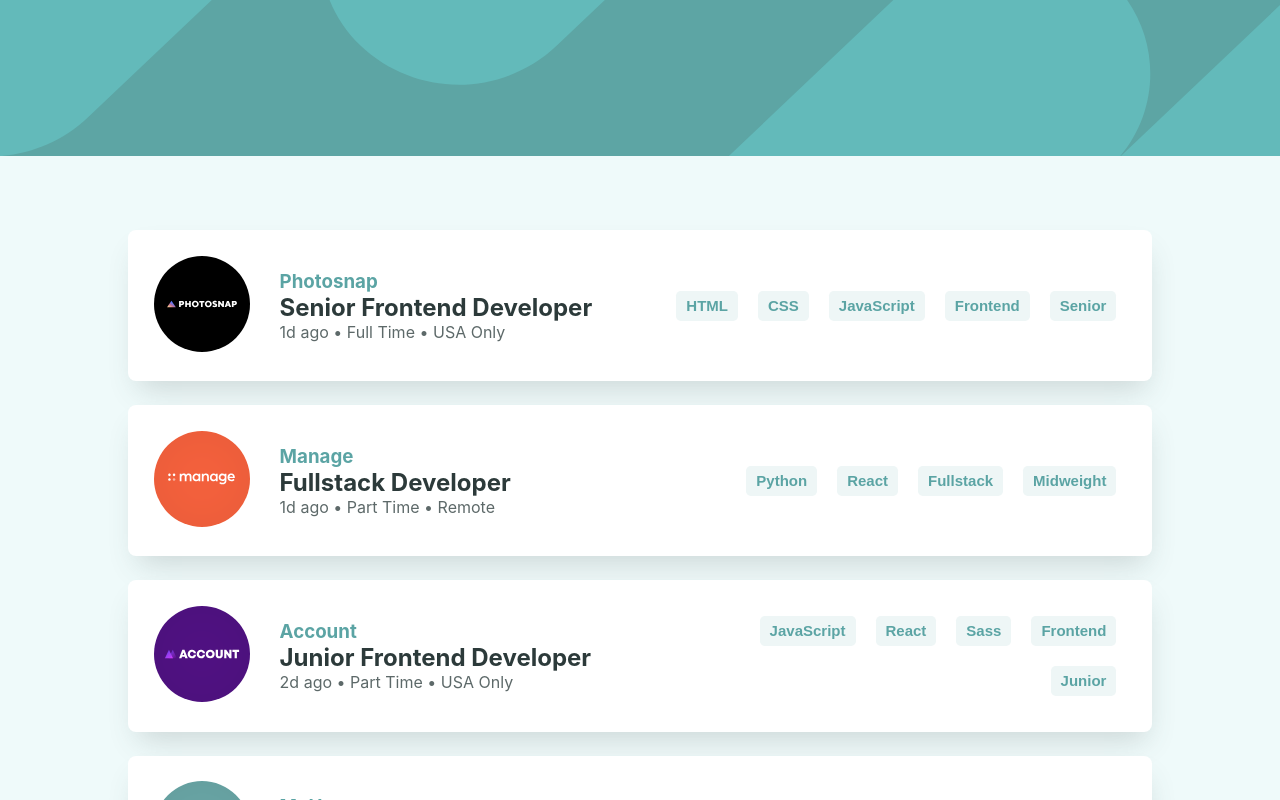
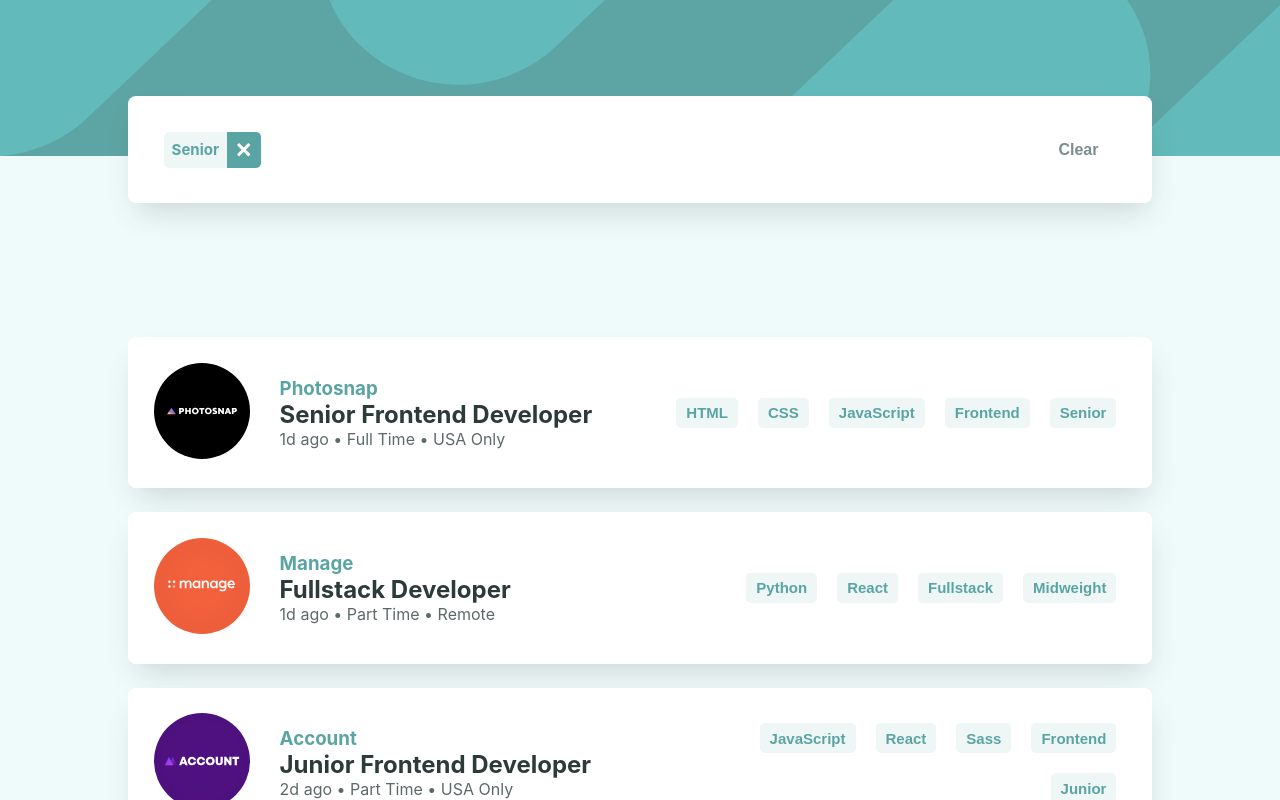
Before and after one commit to melanierolo/job-listings-with-filtering--React, a React (Create React App) app: page / in a window 1280 px wide. Both pictures are taken after a click on the button "Senior". Shown: the top 800 px of the page. Built offline with nearby package versions, Linux system fonts and the light colour scheme.

Commit message:
added a component FilterBar and added tag on FilterBar

```diff
--- a/src/App.js
+++ b/src/App.js
@@ -1,17 +1,43 @@
 import React from "react";
 import "./App.css";
+import { useState } from "react";
 import Header from "./componentes/Header";
 import Footer from "./componentes/Footer";
 import JobCard from "./componentes/JobCard";
 import allJobs from "./data/data.json";
+import FilterBar from "./componentes/FilterBar";
 
 function App() {
   const jobsData = allJobs.jobs;
   console.log(allJobs.jobs);
+  const [filterTags, setFilterTags] = useState([]);
+
+  const addFilterTag = (filterTag) => {
+    if (!filterTags.includes(filterTag)) {
+      setFilterTags([...filterTags, filterTag]);
+    }
+  };
+
+  const deleteFilterTag = (filterTag) => {
+    const newFilterTag = filterTags.filter((id) => id !== filterTag);
+    setFilterTags(newFilterTag);
+  };
+
+  const clearAll = () => {
+    setFilterTags([]);
+  };
+
   return (
     <>
       <Header></Header>
       <div className="job-page">
+        {filterTags.length > 0 && (
+          <FilterBar
+            tags={filterTags}
+            removeFilterTag={deleteFilterTag}
+            clearAll={clearAll}
+          />
+        )}
         {jobsData.map((job, i) => {
           /*Destructuración ES6 */
           const {
@@ -39,6 +65,7 @@ function App() {
               tools={tools}
               role={role}
               level={level}
+              setTags={addFilterTag}
             />
           );
         })}
--- /dev/null
+++ b/src/componentes/ButtonDelete/index.js
@@ -0,0 +1,20 @@
+import React from "react";
+import DeleteIcon from "../../assets/Icons/icon-remove.svg";
+import "./style.css";
+
+export default function ButtonDelete(props) {
+  /*Destructuración ES6 */
+  const { removeFilterTag, tag } = props;
+  console.log("button-tag", props);
+  return (
+    <button
+      className="button-delete"
+      onClick={() => {
+        console.log("delete");
+        removeFilterTag(tag);
+      }}
+    >
+      <img src={DeleteIcon} alt="delete-icon" />
+    </button>
+  );
+}
--- /dev/null
+++ b/src/componentes/ButtonDelete/style.css
@@ -0,0 +1,18 @@
+.button-delete {
+  padding: 18px 10px;
+  border-radius: 0 0.3rem 0.3rem 0rem;
+  border: none;
+  background-color: hsl(180, 29%, 50%);
+  font-size: 15px;
+  font-weight: 700;
+  height: 20px;
+  display: flex;
+  align-items: center;
+  text-align: center;
+  cursor: pointer;
+}
+
+.button-delete:hover {
+  background-color: hsl(180, 14%, 20%);
+  color: white;
+}
--- a/src/componentes/ButtonTag/index.js
+++ b/src/componentes/ButtonTag/index.js
@@ -3,6 +3,16 @@ import "./style.css";
 
 export default function ButtonTag(props) {
   /*Destructuración ES6 */
-  const { tagName } = props;
-  return <button className="button-tag">{tagName}</button>;
+  const { tagName, setTags } = props;
+  console.log("button-tag", props);
+  return (
+    <button
+      className="button-tag"
+      onClick={() => {
+        setTags(tagName);
+      }}
+    >
+      {tagName}
+    </button>
+  );
 }
--- /dev/null
+++ b/src/componentes/FilterBar/index.js
@@ -0,0 +1,47 @@
+import React from "react";
+import "./style.css";
+import ButtonDelete from "../ButtonDelete";
+
+export default function FilterBar(props) {
+  /*Destructuración ES6 */
+  const { tags, removeFilterTag, clearAll } = props;
+  console.log("setTags -button", props);
+  const clicked = (a) => {
+    console.log("clicked a Tag in FilterBar", a);
+  };
+  return (
+    <>
+      <div className="filter-container">
+        <div className="filter-tags">
+          {tags.map((tag, id) => {
+            return (
+              <>
+                <div className="filter-tag">
+                  <li
+                    className="filter-name"
+                    key={id}
+                    tagName={tag}
+                    setTags={clicked}
+                  >
+                    {tag}
+                  </li>
+                  <ButtonDelete removeFilterTag={removeFilterTag} tag={tag} />
+                </div>
+              </>
+            );
+          })}
+        </div>
+        <div className="filter-clear">
+          <button
+            className="filter-clear-all"
+            onClick={() => {
+              clearAll();
+            }}
+          >
+            Clear
+          </button>
+        </div>
+      </div>
+    </>
+  );
+}
--- /dev/null
+++ b/src/componentes/FilterBar/style.css
@@ -0,0 +1,71 @@
+.filter-container {
+  position: relative;
+  top: -110px;
+  display: flex;
+  align-items: center;
+  border-radius: 0.5rem;
+  border: none;
+  background-color: white;
+  box-shadow: 2px 16px 28px -8px rgba(66, 78, 78, 0.2);
+  /*border-left: 5px solid #5ca5a5;*/
+  margin: 0rem 8rem;
+  padding: 2%;
+}
+
+.filter-container .filter-tags {
+  display: flex;
+  flex-wrap: wrap;
+  width: 92%;
+}
+
+.filter-container .filter-tags .filter-tag {
+  display: flex;
+  flex-direction: row;
+  margin: 10px;
+}
+
+.filter-container .filter-tags .filter-tag .filter-name {
+  padding: 8px;
+  border-radius: 0.3rem 0 0 0.3rem;
+  border: none;
+  background-color: hsl(180, 31%, 95%);
+  color: hsl(180, 29%, 50%);
+  font-size: 15px;
+  font-weight: 700;
+  height: 20px;
+  display: flex;
+  align-items: center;
+  text-align: center;
+}
+
+/*button clear*/
+.filter-clear-all {
+  border: none;
+  background-color: inherit;
+  padding: 14px 28px;
+  font-size: 16px;
+  cursor: pointer;
+  display: inline-block;
+  color: hsl(180, 8%, 52%);
+  font-weight: bold;
+}
+
+.filter-clear-all:hover {
+  text-decoration: underline;
+  color: hsl(180, 29%, 50%);
+}
+
+@media screen and (max-width: 600px) {
+  .filter-container {
+    display: flex;
+    flex-direction: column;
+    align-items: flex-start;
+    margin: 0.5rem 2rem;
+  }
+  .filter-container .filter-tags {
+    width: 100%;
+    display: flex;
+    flex-wrap: wrap;
+    justify-content: start;
+  }
+}
--- a/src/componentes/JobCard/index.js
+++ b/src/componentes/JobCard/index.js
@@ -16,6 +16,7 @@ export default function JobCard(props) {
     tools,
     role,
     level,
+    setTags,
   } = props;
 
   let listTags = languages.concat(tools, role, level);
@@ -37,7 +38,7 @@ export default function JobCard(props) {
         </div>
         <div className="job-tags">
           {listTags.map((tag, i) => (
-            <ButtonTag key={i} tagName={tag} />
+            <ButtonTag key={i} tagName={tag} setTags={setTags} />
           ))}
         </div>
       </div>
--- a/src/componentes/JobCard/style.css
+++ b/src/componentes/JobCard/style.css
@@ -1,7 +1,6 @@
 .job-card {
   display: flex;
   align-items: center;
-  background-color: aqua;
   border-radius: 0.5rem;
   border: none;
   background-color: white;
```
Also changed, not shown: src/assets/Icons/icon-remove.svg (added).
